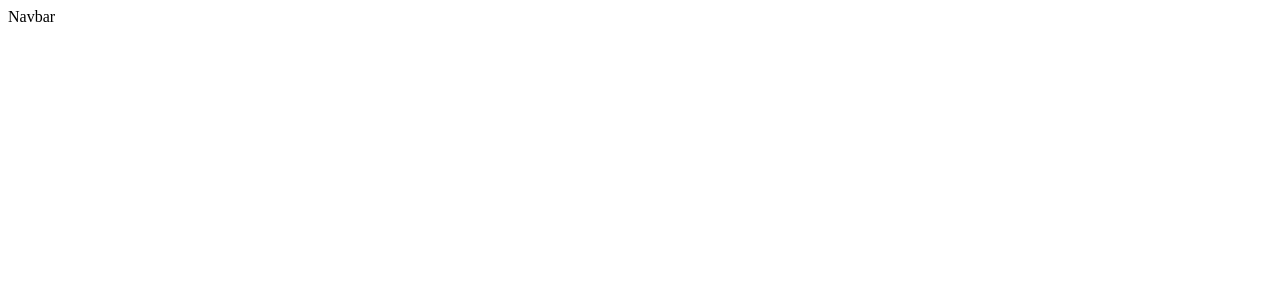
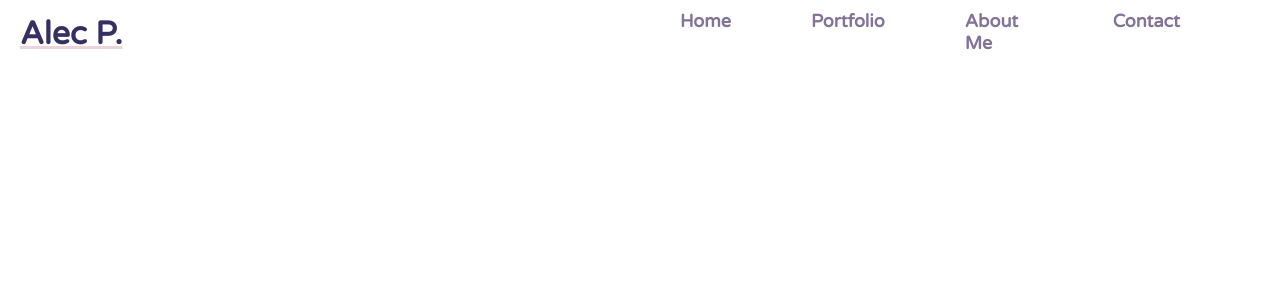
Before and after one commit to liviaalcantaraf/photo-portfolio-project, a React (Create React App) app: page / in a window 1280 px wide. Shown: the top 300 px of the page. Built offline with nearby package versions, Linux system fonts and the light colour scheme.

Commit message:
inicial navbar

```diff
--- a/public/index.html
+++ b/public/index.html
@@ -10,34 +10,18 @@
       content="Web site created using create-react-app"
     />
     <link rel="apple-touch-icon" href="%PUBLIC_URL%/logo192.png" />
-    <!--
-      manifest.json provides metadata used when your web app is installed on a
-      user's mobile device or desktop. See https://developers.google.com/web/fundamentals/web-app-manifest/
-    -->
+
     <link rel="manifest" href="%PUBLIC_URL%/manifest.json" />
-    <!--
-      Notice the use of %PUBLIC_URL% in the tags above.
-      It will be replaced with the URL of the `public` folder during the build.
-      Only files inside the `public` folder can be referenced from the HTML.
-
-      Unlike "/favicon.ico" or "favicon.ico", "%PUBLIC_URL%/favicon.ico" will
-      work correctly both with client-side routing and a non-root public URL.
-      Learn how to configure a non-root public URL by running `npm run build`.
-    -->
-    <title>React App</title>
+    <link rel="preconnect" href="https://fonts.googleapis.com" />
+    <link rel="preconnect" href="https://fonts.gstatic.com" crossorigin />
+    <link
+      href="https://fonts.googleapis.com/css2?family=Lato:ital,wght@0,100;0,300;0,400;0,700;0,900;1,100;1,300;1,400;1,700;1,900&family=Roboto+Mono&family=Varela+Round&display=swap"
+      rel="stylesheet"
+    />
+    <title>Photography Portfolio</title>
   </head>
   <body>
-    <noscript>You need to enable JavaScript to run this app.</noscript>
+    <noscript></noscript>
     <div id="root"></div>
-    <!--
-      This HTML file is a template.
-      If you open it directly in the browser, you will see an empty page.
-
-      You can add webfonts, meta tags, or analytics to this file.
-      The build step will place the bundled scripts into the <body> tag.
-
-      To begin the development, run `npm start` or `yarn start`.
-      To create a production bundle, use `npm run build` or `yarn build`.
-    -->
   </body>
 </html>
--- a/src/App.css
+++ b/src/App.css
@@ -0,0 +1,4 @@
+* {
+  margin: 0px;
+  font-family: "Varela Round", sans-serif;
+}
--- a/src/components/Navbar.jsx
+++ b/src/components/Navbar.jsx
@@ -1,7 +1,79 @@
 import React from "react";
+import styled from "styled-components";
+
+let Container = styled.div`
+  height: 30px;
+`;
+
+let Wrapper = styled.div`
+  padding: 10px 20px;
+  display: flex;
+  justify-content: space-between;
+  align-items: center;
+`;
+let Left = styled.div`
+  width: 60%;
+`;
+let Logo = styled.h1`
+  font-weight: bold;
+  color: #363062;
+  text-decoration: underline #e9d5da;
+`;
+let Right = styled.div`
+  width: 60%;
+  display: flex;
+  align-items: center;
+  justify-content: space-between;
+`;
+let Menu = styled.ul`
+  display: flex;
+  list-style: none;
+`;
+let MenuItem = styled.li`
+  display: inline-block;
+  padding-bottom: 0.25rem;
+  position: relative;
+  margin-right: 80px;
+  font-size: 18px;
+  font-weight: bold;
+  color: #827397;
+  cursor: pointer;
+
+  ::before {
+    content: "";
+    position: absolute;
+    left: 0;
+    bottom: 0;
+    width: 0;
+    height: 2px;
+    background-color: #e9d5da;
+    transition: width 0.25s ease-out;
+  }
+  :hover::before {
+    width: 100%;
+  }
+`;
 
 const Navbar = () => {
-  return <div>Navbar</div>;
+  return (
+    <div>
+      <Container>
+        <Wrapper>
+          <Left>
+            <Logo>Alec P.</Logo>
+          </Left>
+          <Right>
+            <Menu>
+              <MenuItem>Home</MenuItem>
+              <MenuItem>Portfolio</MenuItem>
+              <MenuItem>About Me</MenuItem>
+              <MenuItem>Contact</MenuItem>
+            </Menu>
+          </Right>
+        </Wrapper>
+      </Container>
+    </div>
+  );
 };
 
 export default Navbar;
```
